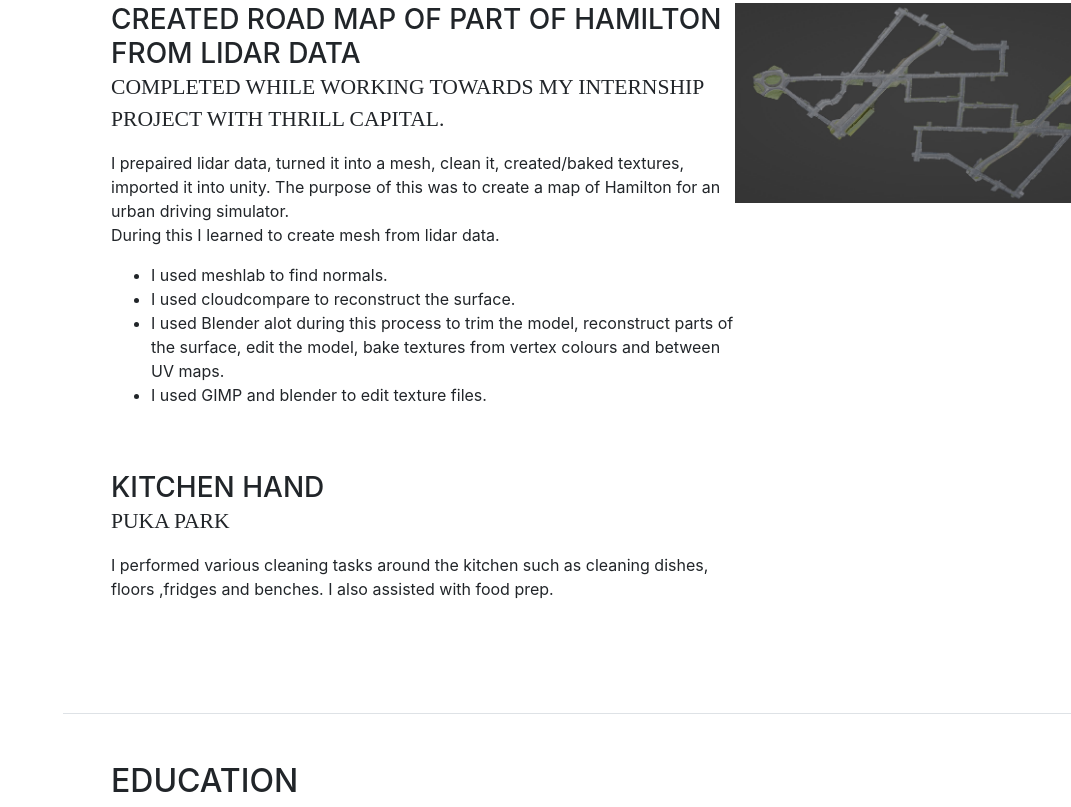
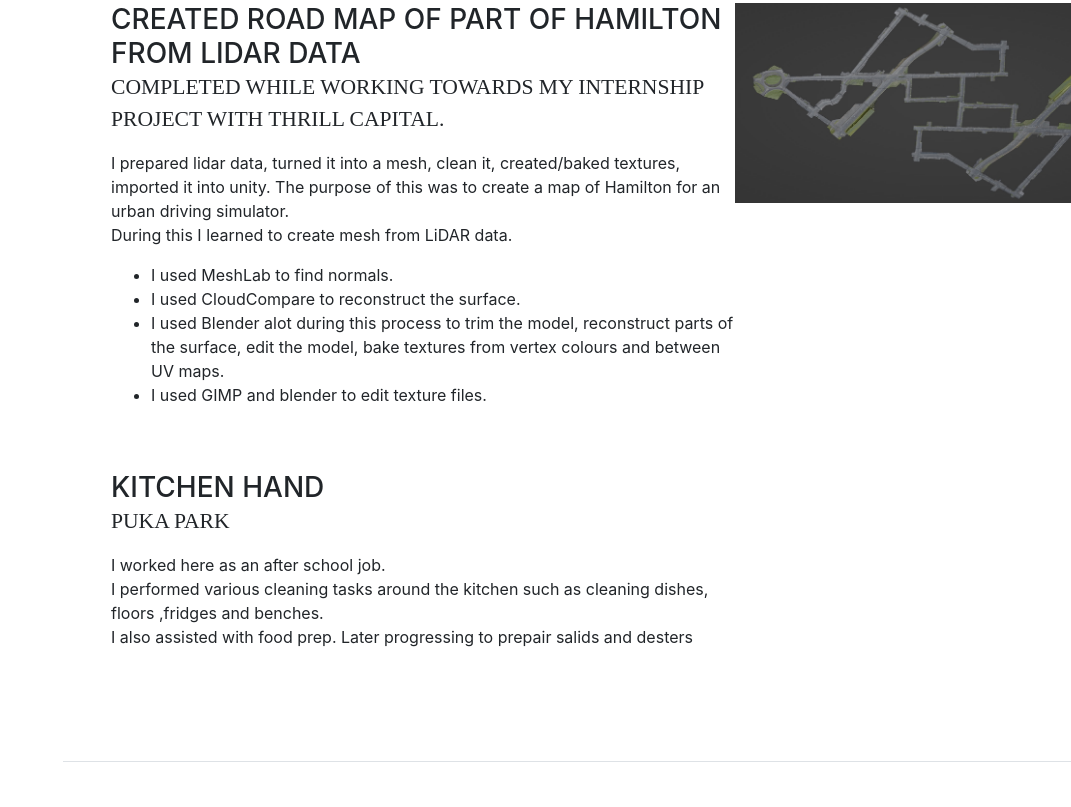
Before and after one commit to Sea-Captain-Dave/Sea-Captain-Dave.github.io, a website with bundled scripts: page index.html in a window 1280 px wide. Shown: the part 931-1738 px from the top of the page, without its empty margins (209-1280 px from the left). Built offline with nearby package versions, Linux system fonts and the light colour scheme; a web font is replaced by a local one.

Commit message:
Update index.html

```diff
--- a/index.html
+++ b/index.html
@@ -126,12 +126,12 @@
             <div class="resume-content mr-auto">
               <h3 class="mb-0">Created road map of part of Hamilton from Lidar data</h3>
               <div class="subheading mb-3">Completed while working towards my internship project with Thrill Capital.</div>
-              <p>I prepaired lidar data, turned it into a mesh, clean it, created/baked textures, imported it into unity.
+              <p>I prepared lidar data, turned it into a mesh, clean it, created/baked textures, imported it into unity.
                 The purpose of this was to create a map of Hamilton for an urban driving simulator. <br>
-                During this I learned to create mesh from lidar data.
+                During this I learned to create mesh from LiDAR data.
                 <ul>
-                  <li>I used meshlab to find normals.</li>
-                  <li>I used cloudcompare to reconstruct the surface.</li>
+                  <li>I used MeshLab to find normals.</li>
+                  <li>I used CloudCompare to reconstruct the surface.</li>
                   <li>I used Blender alot during this process to trim the model, reconstruct parts of the surface, edit the model, bake textures from vertex colours and between UV maps.</li>
                   <li>I used GIMP and blender to edit texture files.</li>
               </ul>
@@ -178,7 +178,7 @@
             <div class="resume-content mr-auto">
               <h3 class="mb-0">Kitchen Hand</h3>
               <div class="subheading mb-3">Puka Park</div>
-              <p>I performed various cleaning tasks around the kitchen such as cleaning dishes, floors ,fridges and benches. I also assisted with food prep.</p>
+              <p>I worked here as an after school job.<br>I performed various cleaning tasks around the kitchen such as cleaning dishes, floors ,fridges and benches.<br> I also assisted with food prep. Later progressing to prepair salids and desters</p>
             </div>
             <div class="resume-date text-md-right">
               <span class="text-primary"></span>
```
